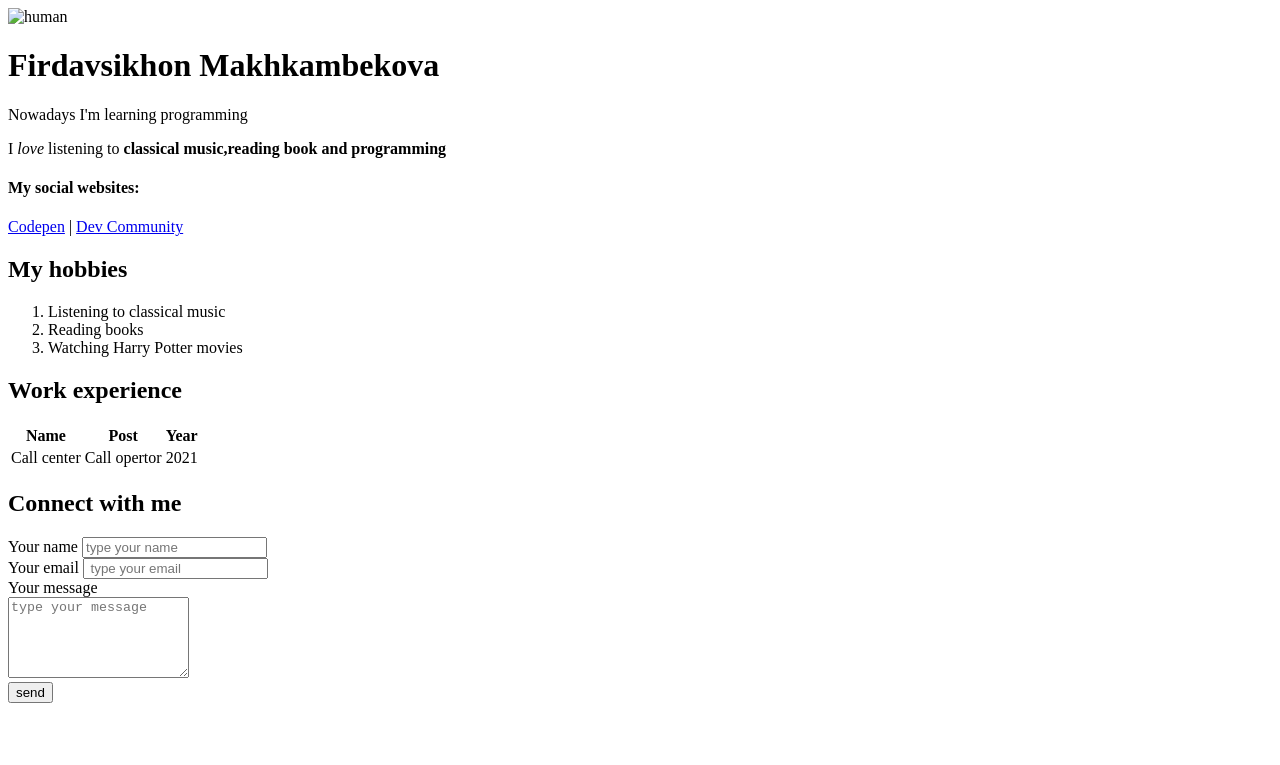
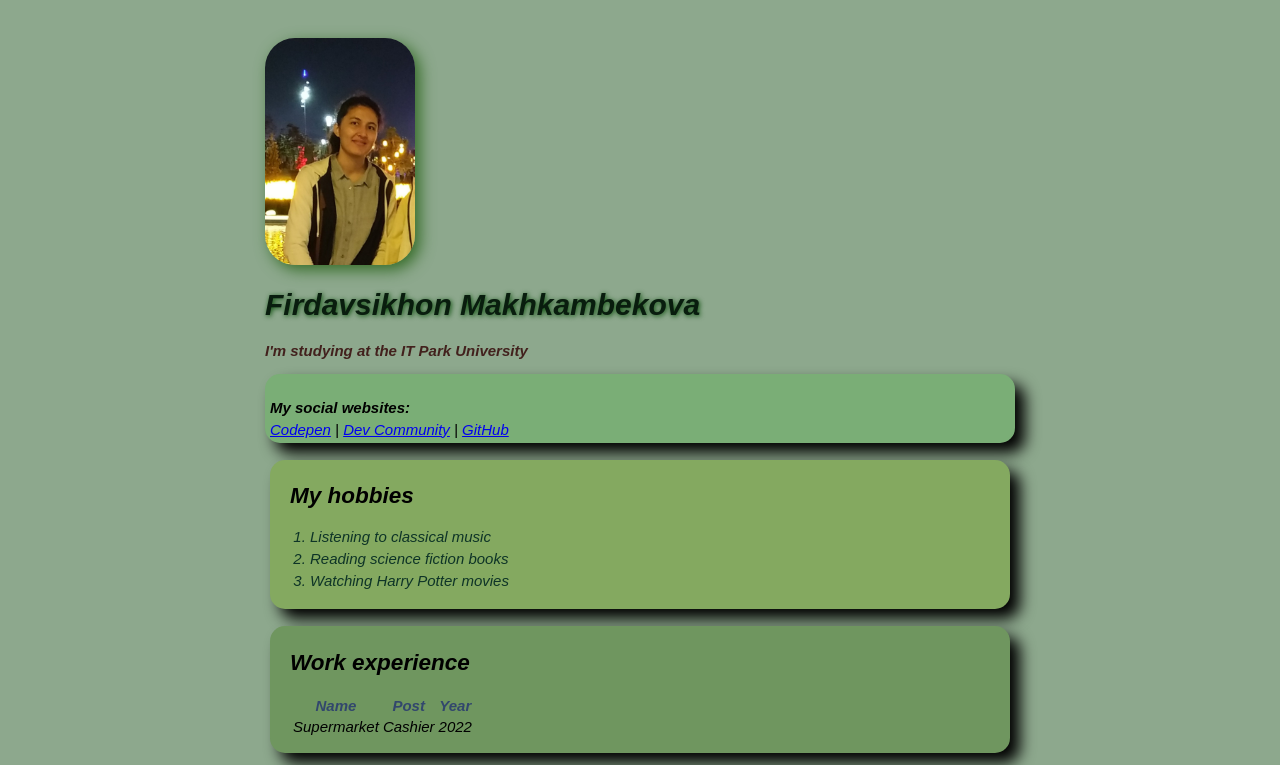
Before and after one commit to firdavsikhon/resume, a plain HTML site: page index.html in a window 1280 px wide. Shown: the top 765 px of the page. Drawn offline with Linux system fonts and the light colour scheme.

Commit message:
Add styles

```diff
--- a/index.html
+++ b/index.html
@@ -6,31 +6,44 @@
         <meta name="viewport" content="width=device-width,initial-scale=1.0"/>
         <meta name="keywords" content="Firdavsikhon, cv"/>
         <meta name="description" content="Firdavsikhon's resume website"/>
+        <link rel="stylesheet" href="resume.css">
         <title>Firdavsikhon resume</title>
     </head>
     <body>
+        <div class="container">
+        <div class="info">
+        <img src="myphoto.jpg" alt="human" class="avatar">
+        <div class="info-text">
+        <h1 class="capital">Firdavsikhon Makhkambekova</h1>
+        <p>I'm studying at the IT Park University</p>
 
-        <img src="myself.jpg" alt="human">
-
-        <h1>Firdavsikhon Makhkambekova</h1>
-        <p>Nowadays I'm learning programming</p>
-        <p>I <em>love</em> listening to <strong>classical music,reading book and programming</strong></p>
-
+        <div class="card bg-green" id="box">
         <h4>My social websites:</h4>
             <a href="https://codepen.io/firdavsikhon" target="_blank">Codepen</a>
             |
             <a href="https://dev.to/khon" target="_blank">Dev Community</a>
+            |
+            <a href="https://github.com/firdavsikhon" target="_blank">GitHub</a>
+        </div>
+        </div>
+        </div>
+        </div>
+        <br>
 
+        <div class="card bg-yellow" >
         <h2>My hobbies</h2>
-
-        <ol>
+        <ol class="list">
             <li>Listening to classical music</li>
-            <li>Reading books</li>
+            <li>Reading science fiction books</li>
             <li>Watching Harry Potter movies</li>
         </ol>
+        </div>
 
+        <br>
+
+        <div class="card bg-red">
         <h2>Work experience</h2>
-        <table>
+        <table class="list2">
             <thead>
                 <tr>
                     <th>Name</th>
@@ -40,16 +53,18 @@
             </thead>
             <tbody>
                 <tr>
-                    <td>Call center</td>
-                    <td>Call opertor</td>
-                    <td>2021</td>
+                    <td>Supermarket</td>
+                    <td>Cashier</td>
+                    <td>2022</td>
                 </tr>
             </tbody>
         </table>
+        </div>
 
-        <h2>Connect with me</h2>
-        <form>
-        <div>
+        <div class="box2">
+        <form action="/" class="form">
+            <h2>Connect with me</h2>
+        <div class="form-group">
             <label for="name">Your name</label>
             <input type="name" id="name"  placeholder="type your name">
         </div>
@@ -59,15 +74,18 @@
             <input type="email" id="email" placeholder=" type your email">
         </div>
 
-        <div>
+        <div class="form-group">
             <label for="message">Your message</label>
             <br>
             <textarea id="message" cols="20" rows="5" placeholder="type your message"></textarea>
         </div>
 
-        <input type="submit" value="send">
+        <input type="submit" value="send" class="btn">
+        </form>
+        </div>
+        </div>
 
-        </form>
+
     </body>
 
 </html>
--- /dev/null
+++ b/resume.css
@@ -0,0 +1,123 @@
+body{
+    font-size: 15px;
+    font-family: Arial, Helvetica, sans-serif;
+    font-style: oblique;
+    font-weight: 400;
+    background-color: rgb(141, 168, 141);
+}
+
+.container{
+    max-width: 750px;
+    margin: auto;
+    padding-top: 30px;
+}
+
+.avatar{
+    width: 150px;
+    border-radius:30px ;
+    box-shadow: 5px 5px 15px rgb(53, 108, 39);
+}
+
+.capital{
+    color: rgb(9, 29, 14);
+    text-shadow: 1px 1px 5px rgb(9, 76, 9);
+}
+
+.info-text p {
+    font-style: italic;
+    font-weight: bold;
+    color: rgb(66, 33, 29);
+}
+
+.info-text h4{
+    margin-bottom: 5px;
+}
+
+
+
+.card{
+    border-radius: 15px;
+}
+
+.bg-green{
+    background: #7aae76;
+    padding: 8px 20px;
+}
+
+.bg-yellow{
+    background: #84a960;
+    padding: 5px 20px;
+    box-shadow: 10px 10px 15px;
+    max-width: 700px;
+    margin: auto;
+}
+
+.bg-red{
+    background: #6f965f;
+    padding: 5px 20px;
+    box-shadow: 10px 10px 15px;
+    max-width: 700px;
+    margin: auto;
+}
+
+.btn{
+    background: #adc0b9;
+    padding: 5px 5px;
+    border-radius: 10px;
+    box-shadow: 5px 5px 10px;
+}
+
+#box{
+    padding: 5px 5px;
+    box-shadow: 10px 10px 15px;
+}
+
+.box2{
+    background-color: #5b864a;
+    padding: 10px 15px;
+    border-radius: 10px;
+    box-shadow:10PX 10PX 15px;
+    max-width: 700px;
+    margin: auto;
+    margin-top: 15px;
+}
+
+.list {
+    padding: 0 20px;
+}
+
+.list li{
+    color: rgb(14, 52, 39);
+    margin-bottom: 5px;
+}
+
+.list2{
+    padding: 0;
+    margin-bottom: 10px;
+}
+
+.list2 thead:nth-child(1){
+    color: rgb(50, 71, 109);
+}
+
+.form h2{
+    text-align: center;
+
+}
+.form-group label{
+    display: block ;
+    font-size: 15px;
+    color:rgb(80, 64, 94) ;
+}
+
+.form-group input, .form-group textarea{
+    width: 100%;
+    box-sizing: border-box;
+    border: none;
+    background: transparent;
+    border-bottom: 1px solid rgb(189, 148, 148);
+    color: #000;
+    padding: 15px 0 10px;
+    outline: none;
+    font-family: inherit;
+}
```
Also changed, not shown: myphoto.jpg (added).
